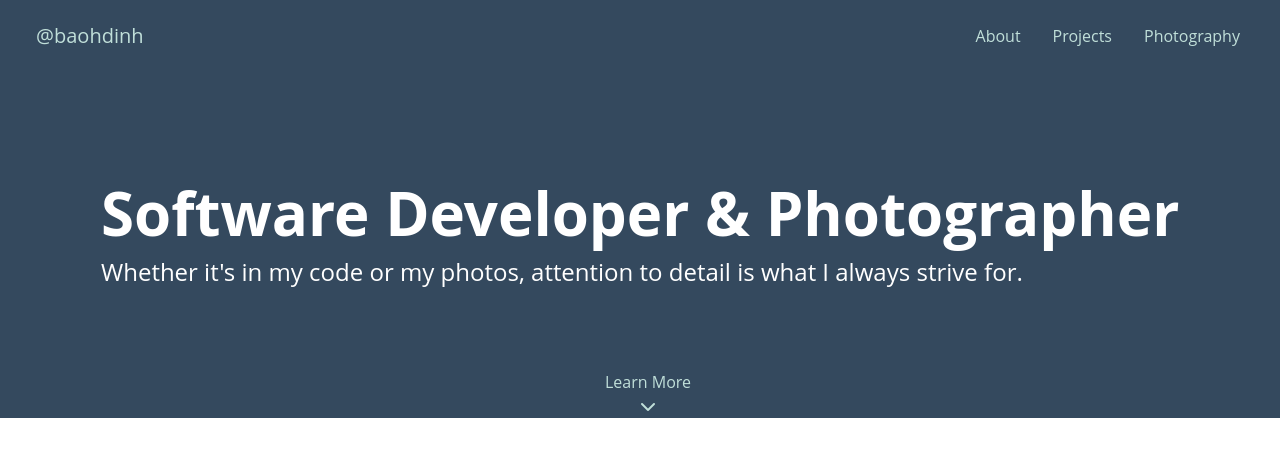
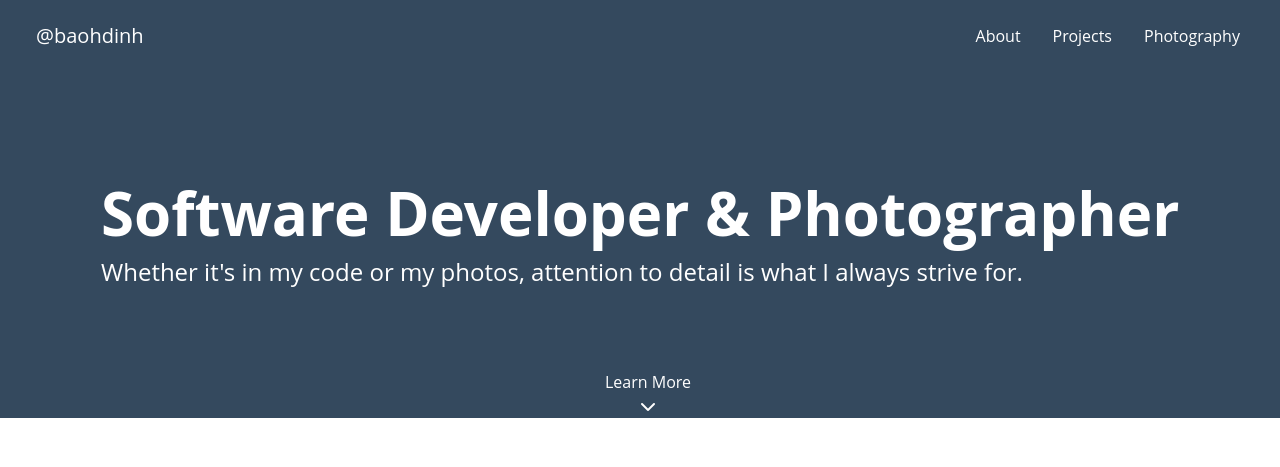
Before and after one commit to bdinh/portfolio-site, a website: page index.html in a window 1280 px wide. Shown: the top 467 px of the page. Drawn offline with nearby package versions, Linux system fonts and the light colour scheme; a script that the page names is missing.

Commit message:
Fixed link hover color error

```diff
--- a/index.html
+++ b/index.html
@@ -25,7 +25,7 @@
             </button>
             <div class="collapse navbar-collapse" id="navbarSupportedContent">
                 <ul class="navbar-nav ml-auto">
-                    <li class="nav-item active"><a class="nav-link" href="#about">About <span class="sr-only">(current)</span></a></li>
+                    <li class="nav-item "><a class="nav-link" href="#about">About <span class="sr-only">(current)</span></a></li>
                     <li class="nav-item"><a class="nav-link" href="projects.html">Projects</a></li>
                     <li class="nav-item"><a class="nav-link" href="photography.html">Photography</a></li>
                 </ul>
--- a/src/css/main.css
+++ b/src/css/main.css
@@ -92,7 +92,7 @@ h3 {
     text-align: left;
 }
 
-a:link, a:hover, a:active {
+a:hover, a:active {
     text-decoration: none;
     color: #c0dfd9!important;
 }
@@ -240,6 +240,8 @@ a:link, a:hover, a:active {
     font-weight: normal;
 }
 
+
+
 @media (min-width: 598px) {
     .about-icon {
         width: 75%;
```
